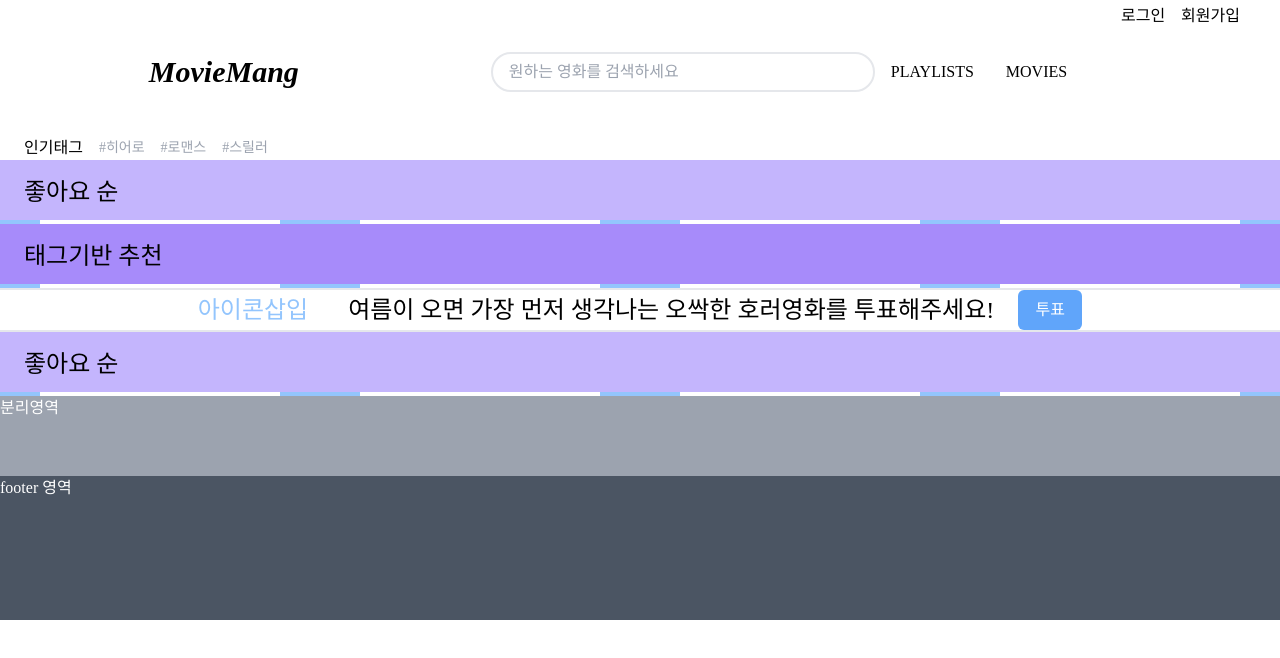
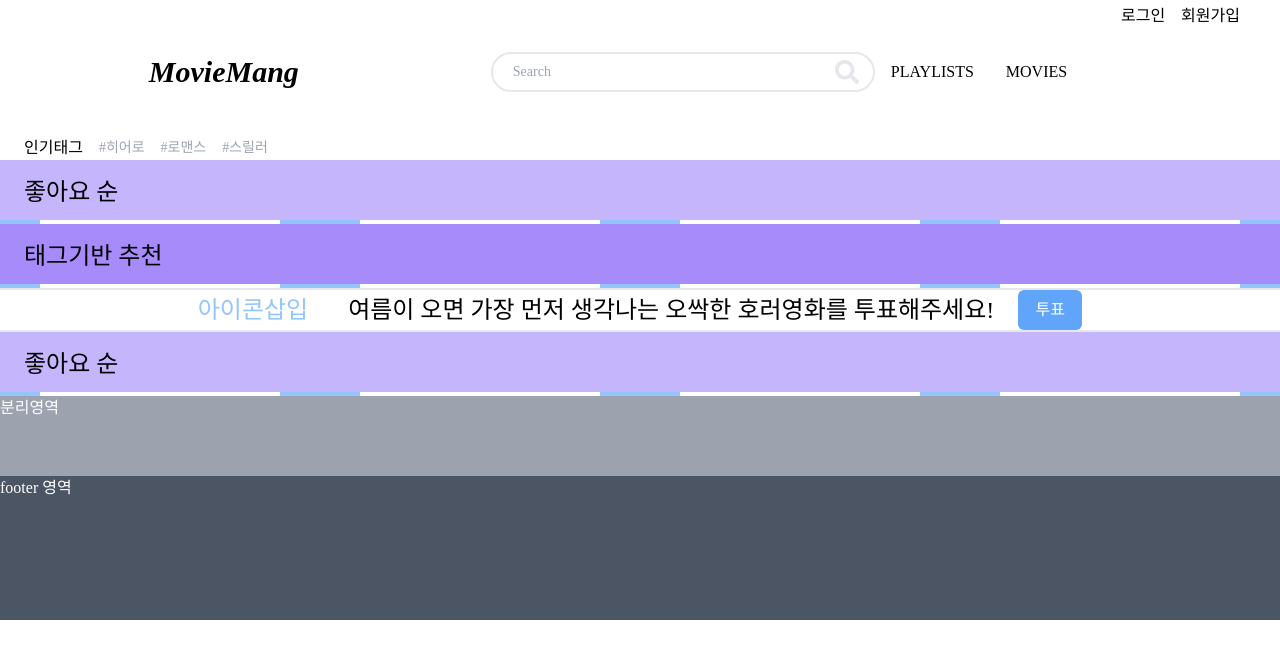
Before and after one commit to 4rhd6gh/moviemang, a React (Create React App) app: page / in a window 1280 px wide. Shown: the top 658 px of the page. Built offline with nearby package versions, Linux system fonts and the light colour scheme; a web font is replaced by a local one.

Commit message:
feat: appbar에 searchBar 추가

```diff
--- a/src/pages/common/appbar/Appbar.jsx
+++ b/src/pages/common/appbar/Appbar.jsx
@@ -1,6 +1,6 @@
 /* eslint-disable jsx-a11y/anchor-is-valid */
 import React from "react";
-
+import SearchBar from "@page/common/appbar/SearchBar";
 export default function Appbar() {
   // TODO 검색바 컴포넌트로 대체
   // TODO 타이포그래피 변경
@@ -18,11 +18,7 @@ export default function Appbar() {
       {/* 로고 및 검색바 부분 */}
       <div className="flex items-center h-20 pl-16 pr-8 mainPart w-[1300px] mr-auto ml-auto max-w-[1300px]">
         <h1 className="text-3xl italic font-extrabold">MovieMang</h1>
-        <input
-          className="h-10 pl-4 ml-48 border-2 rounded-3xl w-96"
-          type="text"
-          placeholder="원하는 영화를 검색하세요"
-        />
+        <SearchBar />
         <div className="ml-auto mr-20 text-l nav_container">
           <a className="ml-4 mr-4" href="">
             PLAYLISTS
```
